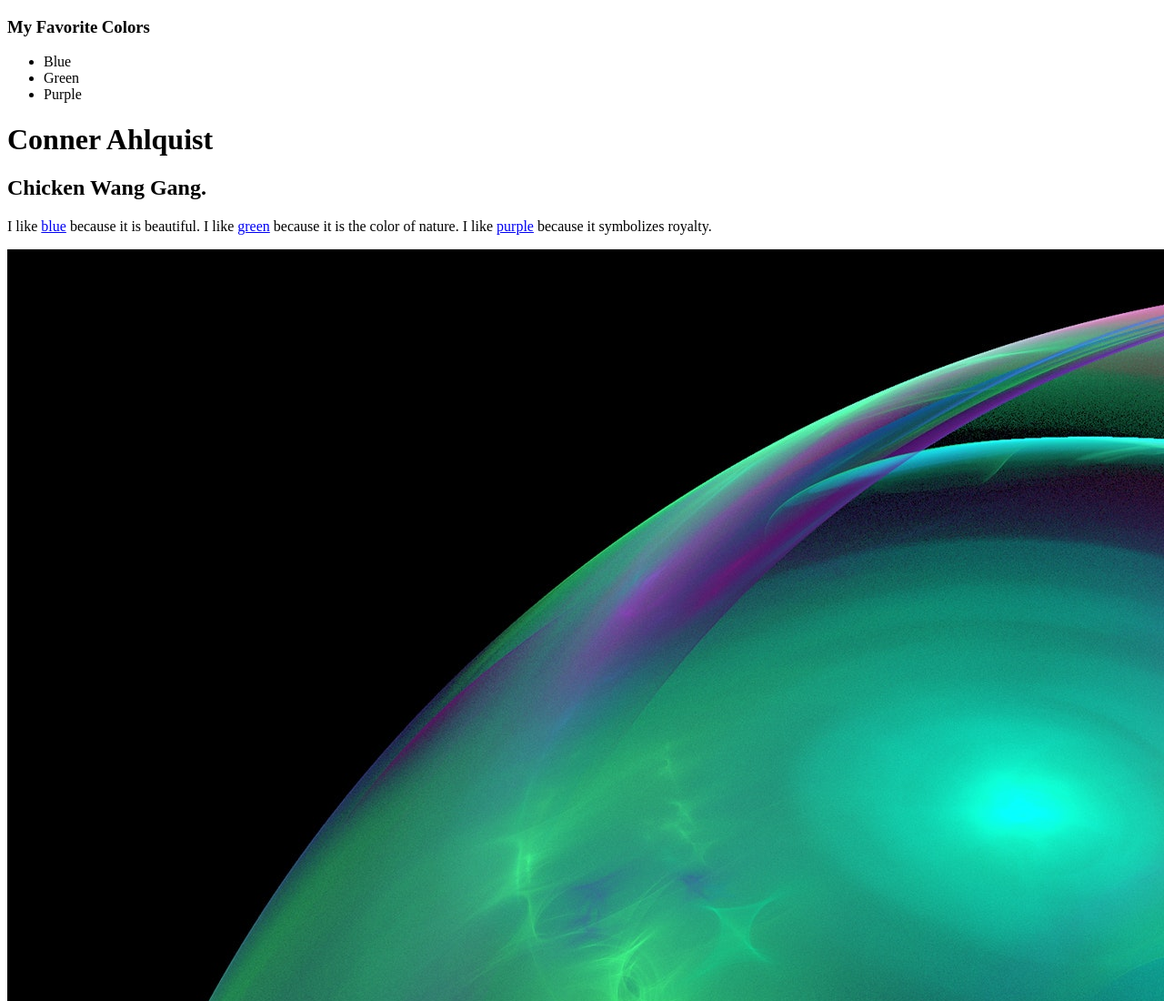
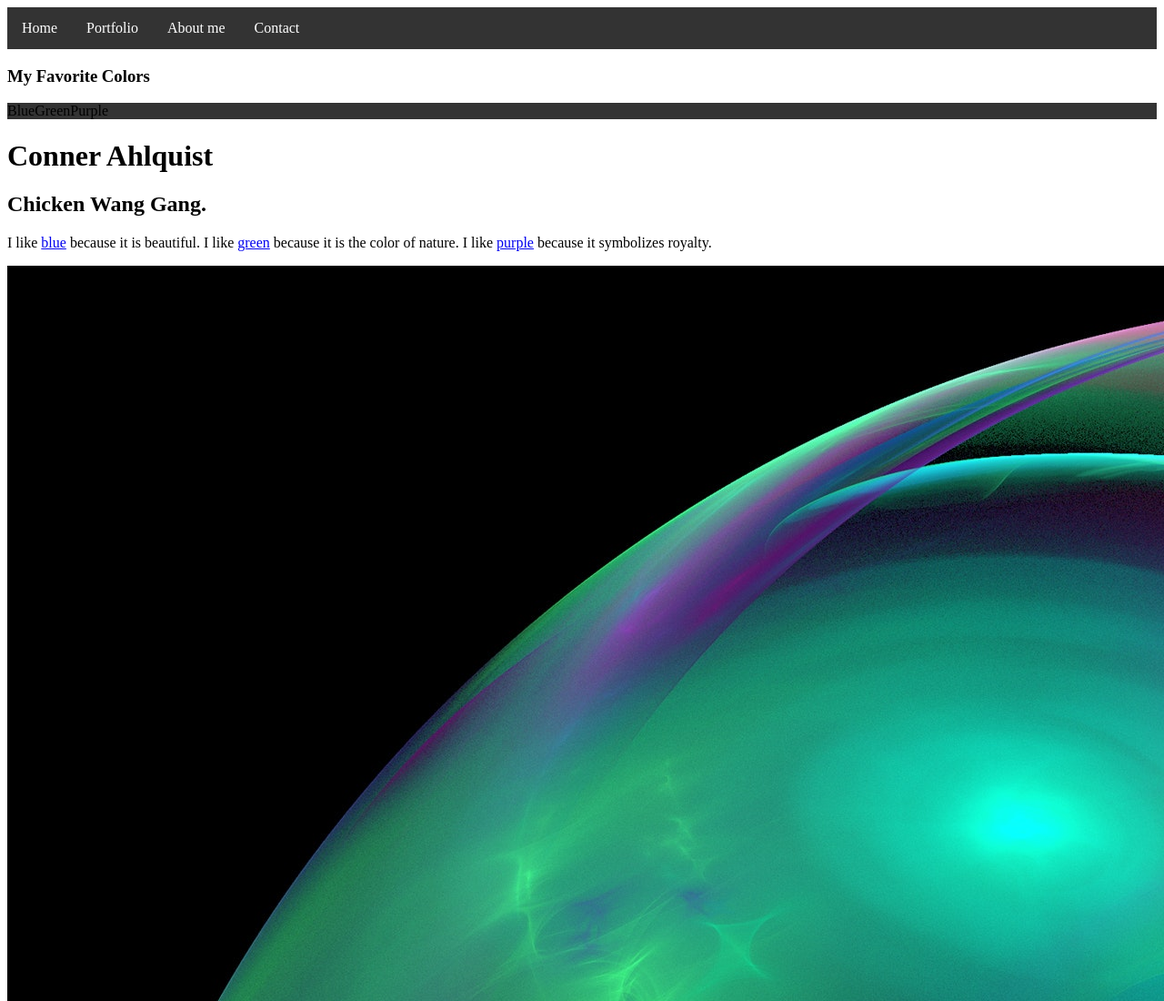
Before and after one commit to paulee5/connerahlquist, a plain HTML site: page index.html in a window 1280 px wide. Shown: the top 1100 px of the page at 91% size. Drawn offline with Linux system fonts and the light colour scheme.

Commit message:
I added a nav bar

```diff
--- a/index.html
+++ b/index.html
@@ -5,11 +5,17 @@
 
   <title>Conner Ahlquist</title>
   <meta charset="utf-8" />
+  <link rel="stylesheet"  type="text/css" href="main.css">
 </head>
 
 
 <body>
-
+<ul>
+  <li><a href="index.html">Home</a></li>
+  <li><a href="portfolio.html">Portfolio</a></li>
+  <li><a href="AboutMe.html">About me</a></li>
+  <li><a href="contact.html">Contact</a></li>
+</ul>
   <div class="container">
 
     <div class="nav">
--- /dev/null
+++ b/main.css
@@ -0,0 +1,20 @@
+
+ul {
+  list-style-type: none;
+  margin: 0;
+  padding: 0;
+  overflow: hidden;
+  background-color: #333
+}
+
+ul li {
+  float: left
+}
+
+ul li a{
+  display: block;
+  color: white;
+  text-align: center;
+  padding: 14px 16px;
+  text-decoration: none;
+}
```
Also changed, not shown: AboutMe.html (added), contact.html (added), portfolio.html (added).
